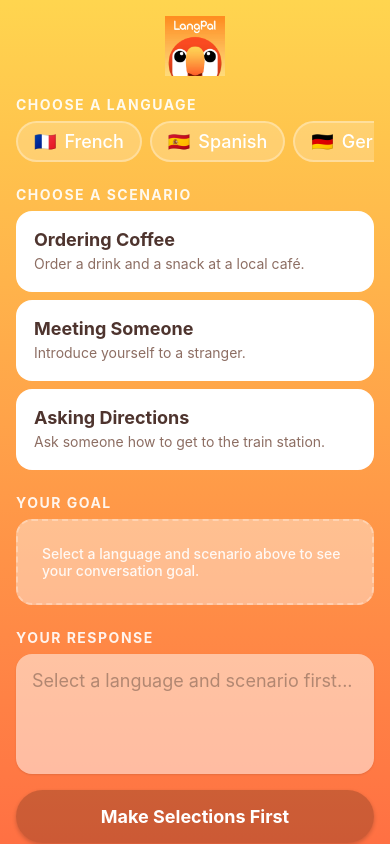
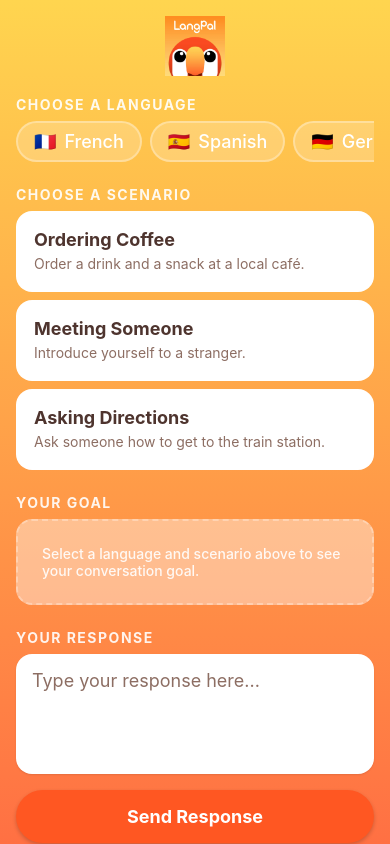
Before and after one commit to Jason-Tan1/LangPal-TakeHome, a React Native app: screen / in a window 390 px wide. Built offline with nearby package versions, Linux system fonts and the light colour scheme.

Commit message:
Update: Error Handling for User Response with no Language/Scenario

```diff
--- a/src/components/ResponseInput.tsx
+++ b/src/components/ResponseInput.tsx
@@ -23,21 +23,14 @@ export const ResponseInput: React.FC<ResponseInputProps> = ({
         <View style={styles.container}>
             <Text style={styles.label}>Your Response</Text>
             <TextInput
-                style={[
-                    styles.input,
-                    !hasSelections && styles.inputDisabled,
-                ]}
+                style={styles.input}
                 multiline
                 value={value}
                 onChangeText={onChange}
-                placeholder={
-                    hasSelections
-                        ? "Type your response here... Try using key vocabulary and polite phrases!"
-                        : "Select a language and scenario first..."
-                }
-                placeholderTextColor={hasSelections ? COLORS.textSecondary : 'rgba(0,0,0,0.3)'}
+                placeholder="Type your response here..."
+                placeholderTextColor={COLORS.textSecondary}
                 textAlignVertical="top"
-                editable={hasSelections && !isLoading}
+                editable={!isLoading}
             />
             <TouchableOpacity
                 style={[
@@ -55,7 +48,7 @@ export const ResponseInput: React.FC<ResponseInputProps> = ({
                     </View>
                 ) : (
                     <Text style={styles.buttonText}>
-                        {!hasSelections ? 'Make Selections First' : 'Send Response'}
+                        Send Response
                     </Text>
                 )}
             </TouchableOpacity>
@@ -90,9 +83,6 @@ const styles = StyleSheet.create({
         shadowRadius: 2,
         elevation: 2,
     },
-    inputDisabled: {
-        backgroundColor: 'rgba(255, 255, 255, 0.5)',
-    },
     button: {
         backgroundColor: COLORS.primary,
         paddingVertical: SPACING.m,
--- a/src/screens/HomeScreen.tsx
+++ b/src/screens/HomeScreen.tsx
@@ -1,5 +1,5 @@
 import React, { useState, useCallback } from 'react';
-import { View, Text, ScrollView, SafeAreaView, Platform, StatusBar, StyleSheet, ActivityIndicator, Image } from 'react-native';
+import { View, Text, ScrollView, SafeAreaView, Platform, StatusBar, StyleSheet, ActivityIndicator, Image, Alert } from 'react-native';
 import { LinearGradient } from 'expo-linear-gradient';
 import { COLORS, SPACING, FONT_SIZES, BORDER_RADIUS } from '../constants/theme';
 import { LANGUAGES, SCENARIOS, getPromptForSelection } from '../constants/data';
@@ -29,14 +29,14 @@ export const HomeScreen = () => {
 
     // Handle language selection
     const handleLanguageSelect = useCallback((language: Language) => {
-        setSelectedLanguage(language);
+        setSelectedLanguage(prev => prev?.id === language.id ? null : language);
         setFeedback(null); // Clear feedback when selection changes
         setError(null);
     }, []);
 
     // Handle scenario selection
     const handleScenarioSelect = useCallback((scenario: Scenario) => {
-        setSelectedScenario(scenario);
+        setSelectedScenario(prev => prev?.id === scenario.id ? null : scenario);
         setFeedback(null); // Clear feedback when selection changes
         setError(null);
     }, []);
@@ -49,7 +49,19 @@ export const HomeScreen = () => {
 
     // Handle response submission
     const handleSubmit = useCallback(async () => {
-        if (!selectedLanguage || !selectedScenario || !userResponse.trim()) {
+        // Validation with Alert Popup
+        if (!selectedLanguage) {
+            Alert.alert("Selection Required", "Please choose a language to continue.");
+            return;
+        }
+
+        if (!selectedScenario) {
+            Alert.alert("Selection Required", "Please choose a scenario to continue.");
+            return;
+        }
+
+        if (!userResponse.trim()) {
+            Alert.alert("Response Required", "Please type your response before sending.");
             return;
         }
 
@@ -91,8 +103,8 @@ export const HomeScreen = () => {
         setError(null);
     }, []);
 
-    // Check if submit should be disabled
-    const isSubmitDisabled = !selectedLanguage || !selectedScenario || !userResponse.trim() || isLoading;
+    // Only disable if currently loading
+    const isSubmitDisabled = isLoading;
 
     return (
         <LinearGradient
```
